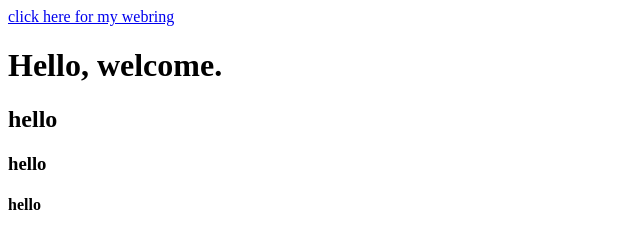
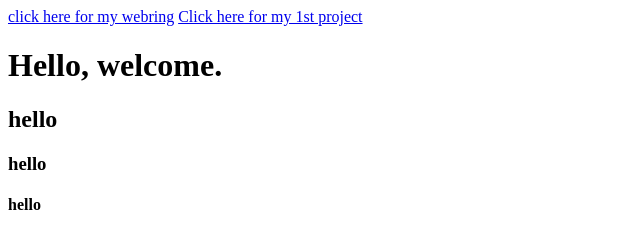
Before and after one commit to erik1D/Capstone, a plain HTML site: page index.html in a window 1280 px wide. Shown: the whole page, without its empty margins (0-640 px from the left). Drawn offline with Linux system fonts and the light colour scheme.

Commit message:
Changed index

```diff
--- a/index.html
+++ b/index.html
@@ -8,6 +8,7 @@
 </head>
 <body>
     <a href="webring.html">click here for my webring</a>
+    <a href="1stProject/LoginProject.html">Click here for my 1st project</a>
 <h1>Hello, welcome.</h1>
 <h2>hello</h2>
 <h3>hello</h3>
```
